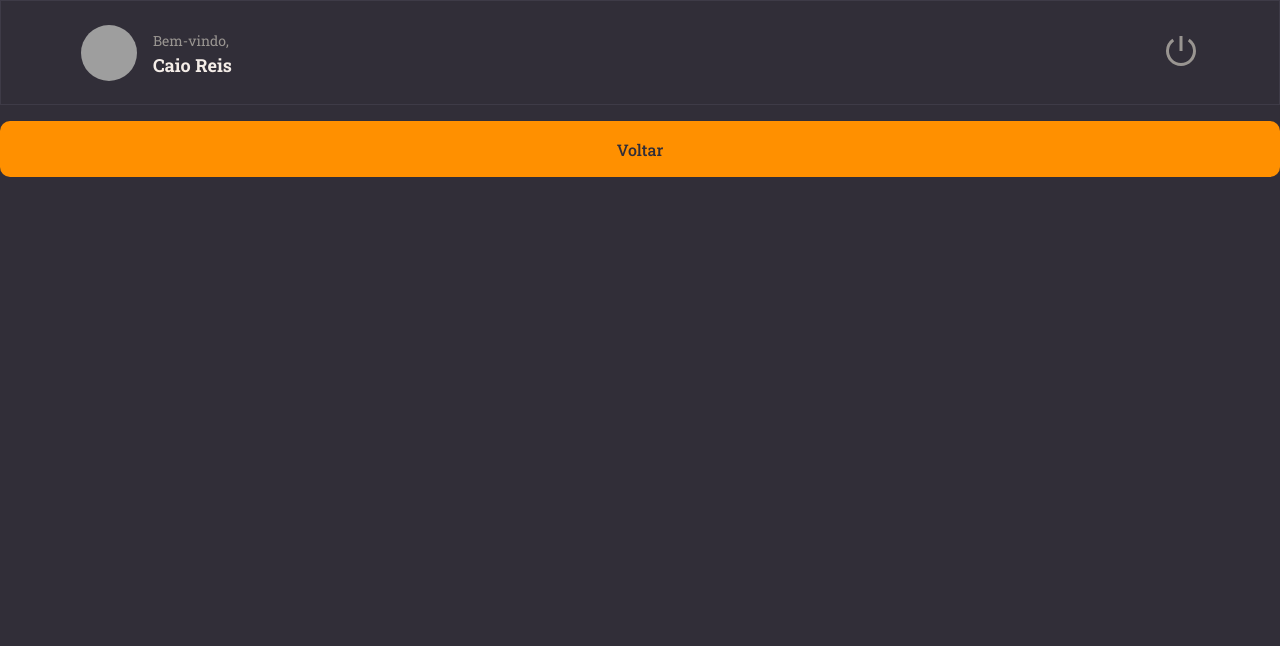
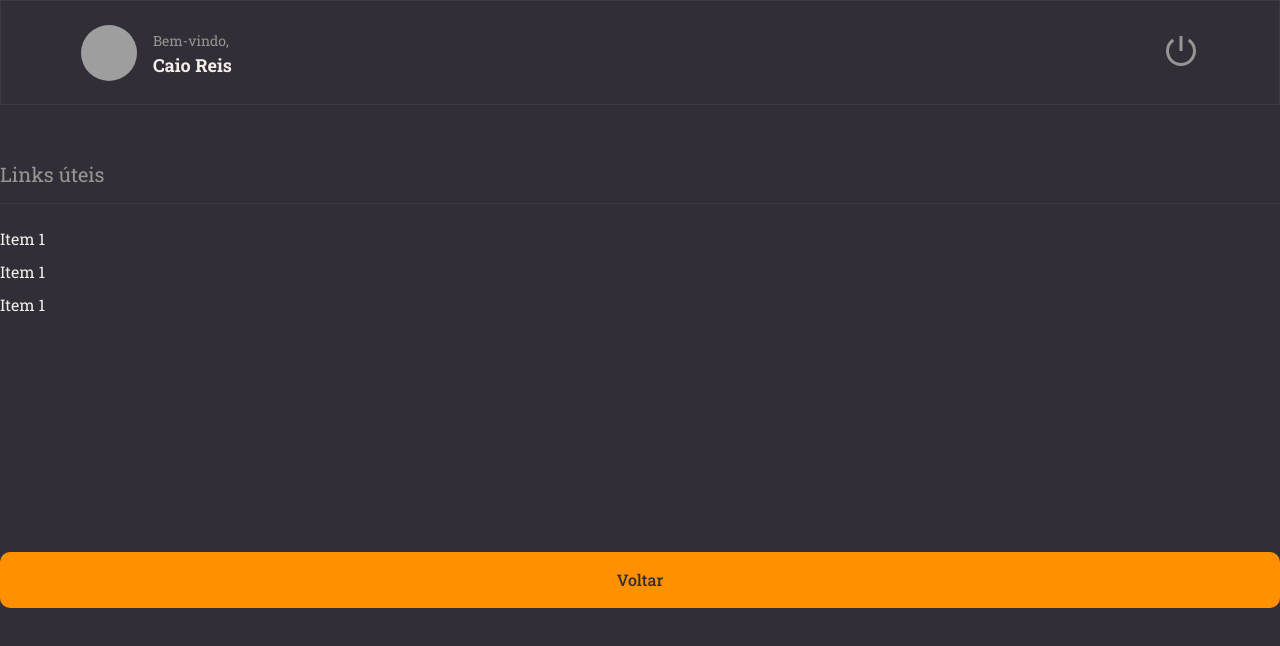
Before and after one commit to iCaioReis/Explorer-Stage09-Atividade-React, a React (Vite) app in the folder rocketnotes/: page / in a window 1280 px wide. Shown: the top 646 px of the page. Built offline with nearby package versions, Linux system fonts and the light colour scheme; grey boxes are pictures that could not be loaded.

Commit message:
Created Section Component

```diff
--- a/rocketnotes/src/components/Section/styles.js
+++ b/rocketnotes/src/components/Section/styles.js
@@ -1,10 +1,10 @@
 import styled from "styled-components";
 
-export const Container = styled.header`
+export const Container = styled.div`
     margin: 56px 0 28px;
 
     > h2 {
-        border: 1px solid ${({theme}) => theme.COLORS.BACKGROUND_700};
+        border-bottom: 1px solid ${({theme}) => theme.COLORS.BACKGROUND_700};
 
         padding-bottom: 16px;
         margin-bottom: 24px;
--- a/rocketnotes/src/pages/Datails/index.jsx
+++ b/rocketnotes/src/pages/Datails/index.jsx
@@ -1,13 +1,22 @@
-import { Container } from './styles.js';
+import { Container, Links } from './styles.js';
 
 import { Header } from '../../components/Header/index.jsx';
 import { Button } from '../../components/Button';
+import { Section } from '../../components/Section/index.jsx';
 
 export function Datails(){
 
   return(
     <Container>
       <Header></Header>
+      <Section title={"Links úteis"}>
+        <Links>
+          <li><a href="#">Item 1</a></li>
+          <li><a href="#">Item 1</a></li>
+          <li><a href="#">Item 1</a></li>
+        </Links>
+
+      </Section>
       <Button title="Voltar"/>
     </Container>
   )
--- a/rocketnotes/src/pages/Datails/styles.js
+++ b/rocketnotes/src/pages/Datails/styles.js
@@ -9,5 +9,16 @@ export const Container = styled.div`
     grid-template-areas:
     "header"
     "content"
-    ;
 `;
+
+export const Links = styled.ul`
+    list-style: none;
+
+    > li {
+        margin-top: 12px;
+
+        a{
+            color: ${({ theme }) => theme.COLORS.WHITE};
+        }
+    }
+`;
```
